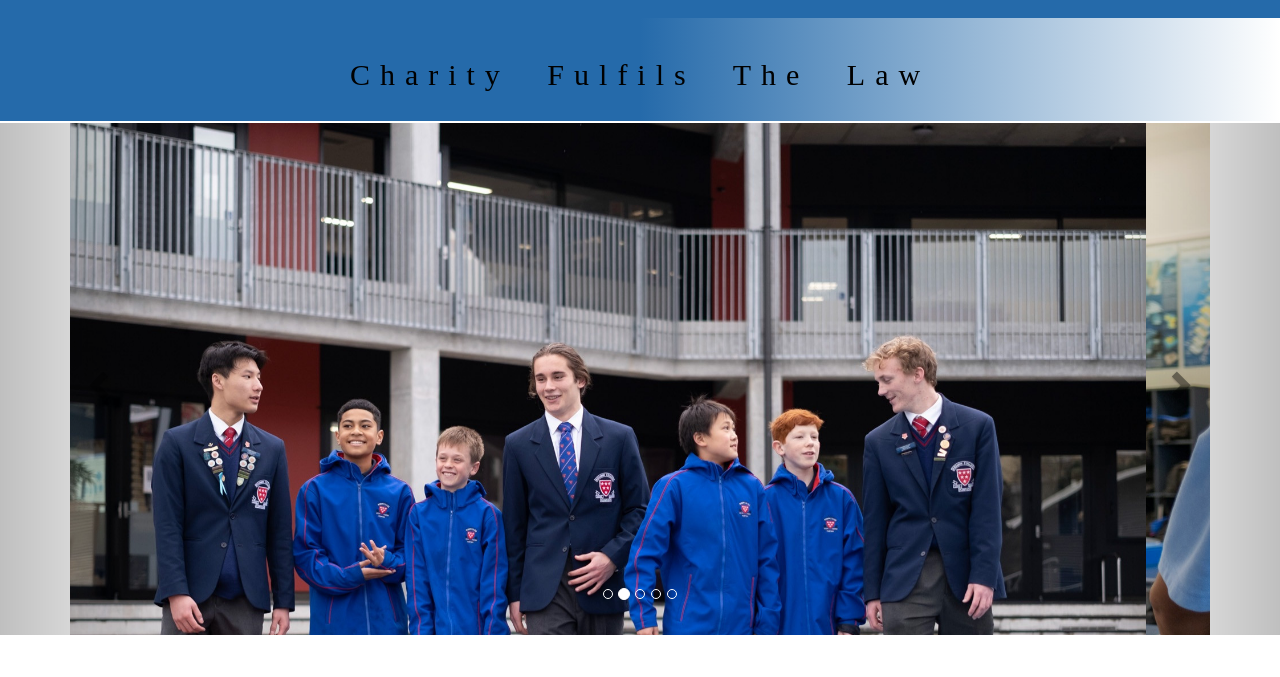
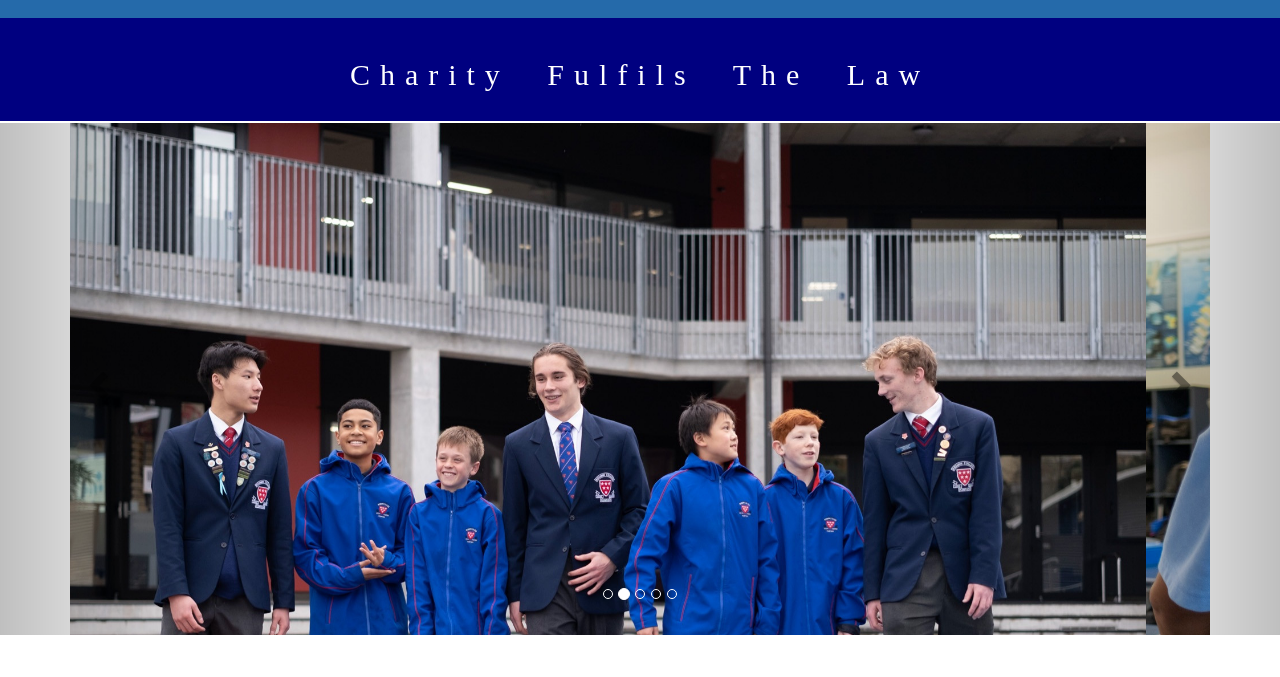
Before and after one commit to SMerilles-Rosmini/_dte_final_assessment, a plain HTML site: page index.html in a window 1280 px wide. Shown: the part 123-800 px from the top of the page. Drawn offline with nearby package versions, Linux system fonts and the light colour scheme.

Commit message:
School motto background color changed

```diff
--- a/main.css
+++ b/main.css
@@ -45,8 +45,8 @@
     padding: 10px 10px 10px 10px;
     padding-top: 10px;
     padding-bottom: 10px;
-    color: rgb(0, 0, 0);
-    background-image: linear-gradient( to right, rgba(37,106,170,1),rgba(37,106,170,1) , rgba(255,255,255,0));
+    color: white;
+    background-color: navy;
     background-size: cover;
     background-repeat: no-repeat;
     margin-bottom: 2px;
```
